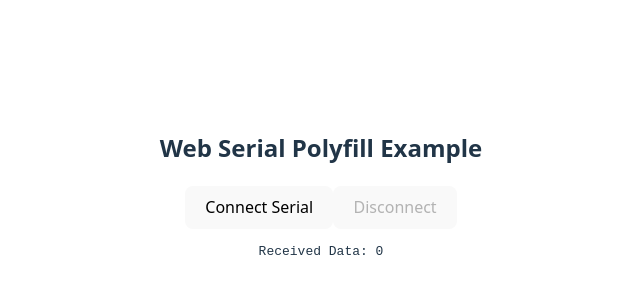
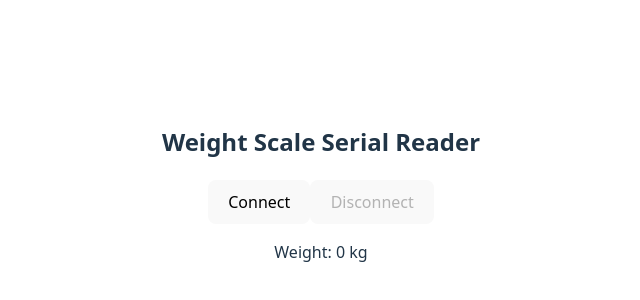
Before and after one commit to jahed-iBOS-Limited/web-serial-polyfill, a React (Vite) app: page / in a window 1280 px wide. Shown: the part 208-508 px from the top of the page, without its empty margins (319-959 px from the left). Built offline with nearby package versions, Linux system fonts and the light colour scheme.

Commit message:
refactor SerialComponent to improve readability and streamline serial connection logic

```diff
--- a/src/SerialComponent.jsx
+++ b/src/SerialComponent.jsx
@@ -1,216 +1,112 @@
 import { useEffect, useState } from 'react';
-import { serial as polyfill } from 'web-serial-polyfill';
 
-const magnumSteelUnitId = 171;
-const isPatUnitId = 224;
-const essentialUnitId = 144;
-const kofilRazzakUnitId = 189;
-
-const urlParams = new URLSearchParams(window.location.search);
-const usePolyfill = urlParams.has('polyfill');
-let weightValue = '';
-let reader = null;
-let writer = null;
+const usePolyfill = new URLSearchParams(window.location.search).has('polyfill');
 
 const WeightScale = () => {
-  const [connectedPort, setConnectedPort] = useState(null);
+  const [port, setPort] = useState(null);
   const [weight, setWeight] = useState(0);
   const [isConnected, setIsConnected] = useState(false);
   const encoder = new TextEncoder();
   const decoder = new TextDecoder();
+  let reader = null;
 
-  const isOldMachine = (info) => {
-    if (info?.usbProductId === 9123 && info?.usbVendorId === 1659) {
-      return true;
-    } else {
-      return false;
+  const isOldMachine = (info) =>
+    info?.usbProductId === 9123 && info?.usbVendorId === 1659;
+
+  const getSerial = () =>
+    usePolyfill ? require('web-serial-polyfill').serial : navigator.serial;
+
+  const requestPort = async () => {
+    try {
+      const serial = getSerial();
+      const selectedPort = await serial.requestPort();
+      setPort(selectedPort);
+      return selectedPort;
+    } catch (error) {
+      console.error('Error selecting port:', error);
     }
   };
 
-  const getSelectedPort = async () => {
+  const connect = async () => {
+    if (port) await disconnect(); // Ensure port is closed before opening a new one
+
+    const selectedPort = await requestPort();
+    if (!selectedPort) return;
+
+    const portInfo = selectedPort.getInfo();
+    const baudRate = isOldMachine(portInfo) ? 1200 : 9600;
+    const serialConfig = {
+      baudRate,
+      dataBits: 7,
+      stopBits: 1,
+      parity: 'even',
+      flowControl: 'none',
+    };
+
     try {
-      const serial = usePolyfill ? polyfill : navigator.serial;
-      console.log(serial, 'serial');
-      console.log(navigator.serial, 'navigator.serial');
-      console.log(polyfill, 'polyfill');
-      const port = await serial.requestPort({});
-      console.log(port, 'port');
-      setConnectedPort(port);
-      return port;
+      await selectedPort.open(serialConfig);
+      setIsConnected(true);
+      console.log(`Connected to port with baudRate ${baudRate}`);
+      readData(selectedPort);
     } catch (error) {
-      console.log(error, 'error in getting port');
+      console.error('Error opening port:', error);
     }
   };
 
-  const connectHandler = async () => {
-    closePort();
-    const oldMachineOptions = {
-      baudRate: 1200,
-      baudrate: 1200,
-      bufferSize: 8192,
-      dataBits: 7,
-      databits: 7,
-      flowControl: 'none',
-      parity: 'even',
-      rtscts: false,
-      stopBits: 1,
-      stopbits: 1,
-    };
+  const readData = async (selectedPort) => {
+    reader = selectedPort.readable.getReader();
+    let weightValue = '';
 
-    const newMachineOptions = {
-      baudRate: 9600,
-      baudrate: 9600,
-      bufferSize: 8192,
-      dataBits: 7,
-      databits: 7,
-      flowControl: 'none',
-      parity: 'even',
-      rtscts: false,
-      stopBits: 1,
-      stopbits: 1,
-    };
-
-    const port = await getSelectedPort();
-    if (!port) {
-      return;
-    }
-    const info = port?.getInfo();
-    console.log(info, 'info');
-    try {
-      await port.open(
-        isOldMachine(info) ? oldMachineOptions : newMachineOptions,
-      );
-      setIsConnected(true);
-    } catch (error) {
-      console.log(error, 'error in opening port');
-    }
-    while (port && port.readable) {
-      reader = port?.readable?.getReader();
     try {
       while (true) {
         const { value, done } = await reader.read();
-          if (done) {
-            reader.releaseLock();
-            break;
-          }
-          if (value) {
-            const info = port?.getInfo();
-            if (isOldMachine(info)) {
-              // old machine
-              const newValue = decoder.decode(value);
-              weightValue += newValue;
-              const replacedValue = weightValue.replace(/[^ -~]+/g, ''); // remove stx string
-              const splittedValue = replacedValue.split(' ');
-              console.log('old machine running', splittedValue);
+        if (done) break;
 
-              splittedValue?.length > 0 &&
-                splittedValue.forEach((item) => {
-                  if (item?.length === 7 && item?.[0] === '+') {
-                    const newValue = item.substring(1, 7);
-                    setWeight(Number(newValue));
-                  }
-                });
+        const data = decoder.decode(value).replace(/[^ -~]+/g, ''); // Remove non-printable chars
+        weightValue += data;
+
+        if (isOldMachine(selectedPort.getInfo())) {
+          const match = weightValue.match(/\+(\d{6})/); // Find 6-digit weight
+          if (match) setWeight(Number(match[1]));
         } else {
-              // new machine
-              const newValue = decoder.decode(value);
-              const replacedValue = newValue.replace(/[^ -~]+/g, ''); // remove stx string
-
-              const newReplacedValue = replacedValue.replace(/[a-zA-Z]/, '8');
-              const replacedValueNumber = Number(newReplacedValue);
-              const actualValue = replacedValueNumber / 1000;
-              console.log('new machine running', actualValue);
-              if (actualValue > 0) {
-                setWeight(actualValue.toFixed());
-              }
-            }
-          }
-          if (done) {
-            break;
+          const numberValue = Number(data.replace(/[a-zA-Z]/g, '8')) / 1000;
+          if (numberValue > 0) setWeight(numberValue.toFixed());
         }
       }
     } catch (error) {
-        console.log(error, 'error in reading');
-        closePort();
+      console.error('Error reading data:', error);
+      disconnect();
     } finally {
-        if (reader) {
       reader.releaseLock();
-          reader = undefined;
-        }
-      }
     }
   };
 
-  const enterHandler = () => {
-    console.log(connectedPort, 'connectedPort');
-    weightValue = '';
-    if (connectedPort?.writable == null) {
-      console.warn(`unable to find writable port`);
-      return;
-    }
-    writer = connectedPort.writable.getWriter();
-    writer.write(encoder.encode('test'));
-    writer.releaseLock();
-  };
-
-  useEffect(() => {
-    const info = connectedPort?.getInfo();
-    let interval = null;
-    if (isOldMachine(info)) {
-      interval = setInterval(() => {
-        if (connectedPort) {
-          enterHandler();
-        }
-      }, 250);
-    }
-    return () => {
-      if (interval) {
-        clearInterval(interval);
-      }
-    };
-  });
-
-  const closePort = async () => {
+  const disconnect = async () => {
     try {
-      if (connectedPort) {
-        if (reader) {
-          reader.releaseLock();
-        }
-        if (connectedPort) {
-          await connectedPort.close();
-        }
-      }
+      if (reader) reader.releaseLock();
+      if (port) await port.close();
+      setIsConnected(false);
+      setPort(null);
+      console.log('Port closed');
     } catch (error) {
-      console.log(error, 'error in closing port');
+      console.error('Error closing port:', error);
     }
   };
 
   useEffect(() => {
-    closePort();
-    // eslint-disable-next-line react-hooks/exhaustive-deps
+    return () => disconnect(); // Close port when component unmounts
   }, []);
 
   return (
-    <div className="main-weight-scale">
-      <div style={{ padding: '20px' }}>
-        <h2>Web Serial Polyfill Example</h2>
-        <button
-          onClick={() => {
-            connectHandler();
-          }}
-          disabled={isConnected}
-        >
-          {isConnected ? 'Connected' : 'Connect Serial'}
+    <div className="weight-scale-container">
+      <h2>Weight Scale Serial Reader</h2>
+      <button onClick={connect} disabled={isConnected}>
+        {isConnected ? 'Connected' : 'Connect'}
       </button>
-        <button
-          onClick={(e) => {
-            connectHandler();
-          }}
-          disabled={!isConnected}
-        >
+      <button onClick={disconnect} disabled={!isConnected}>
         Disconnect
       </button>
-        <pre>Received Data: {weight}</pre>
-      </div>
+      <p>Weight: {weight} kg</p>
     </div>
   );
 };
```
Lines whose indentation alone changed are shown as unchanged.
